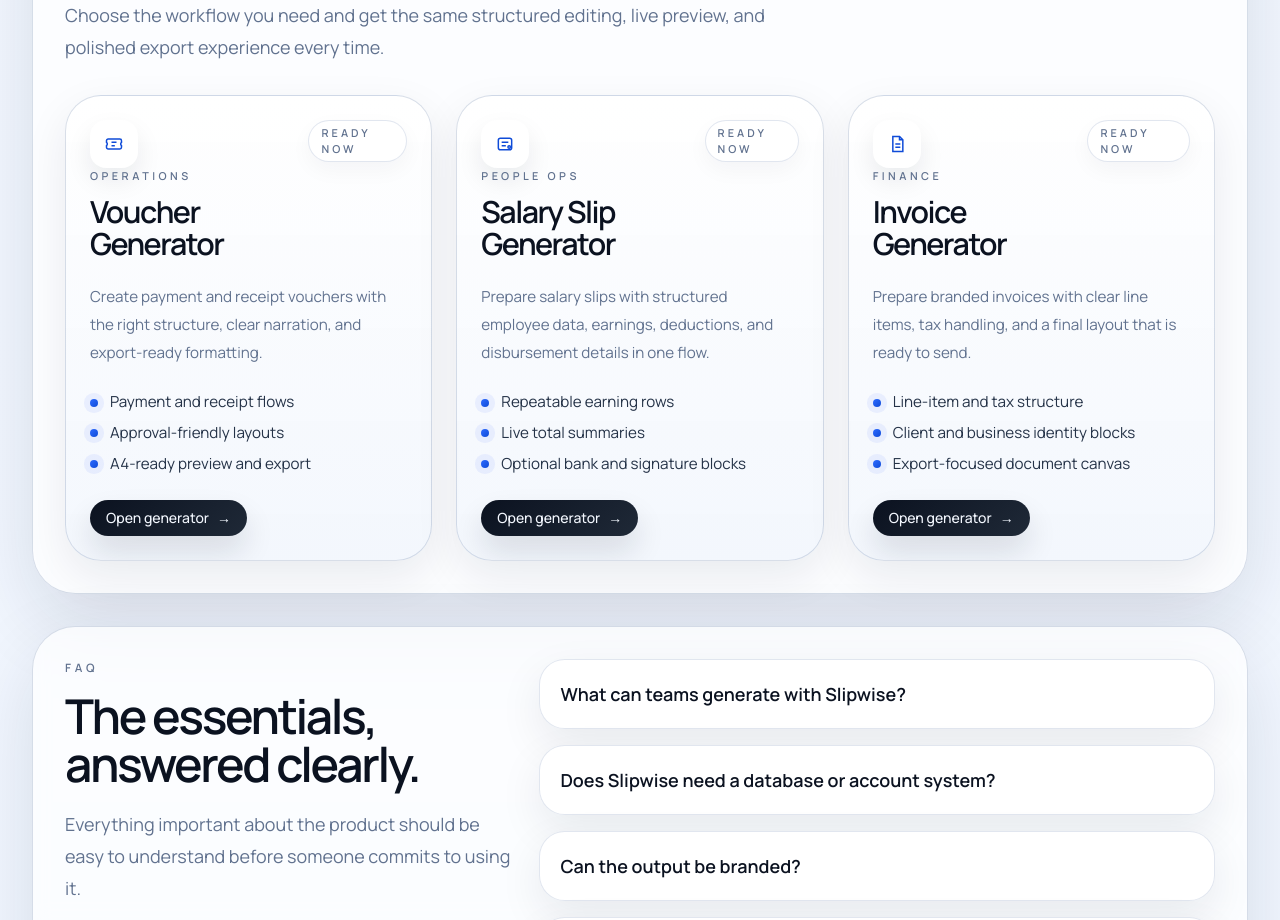
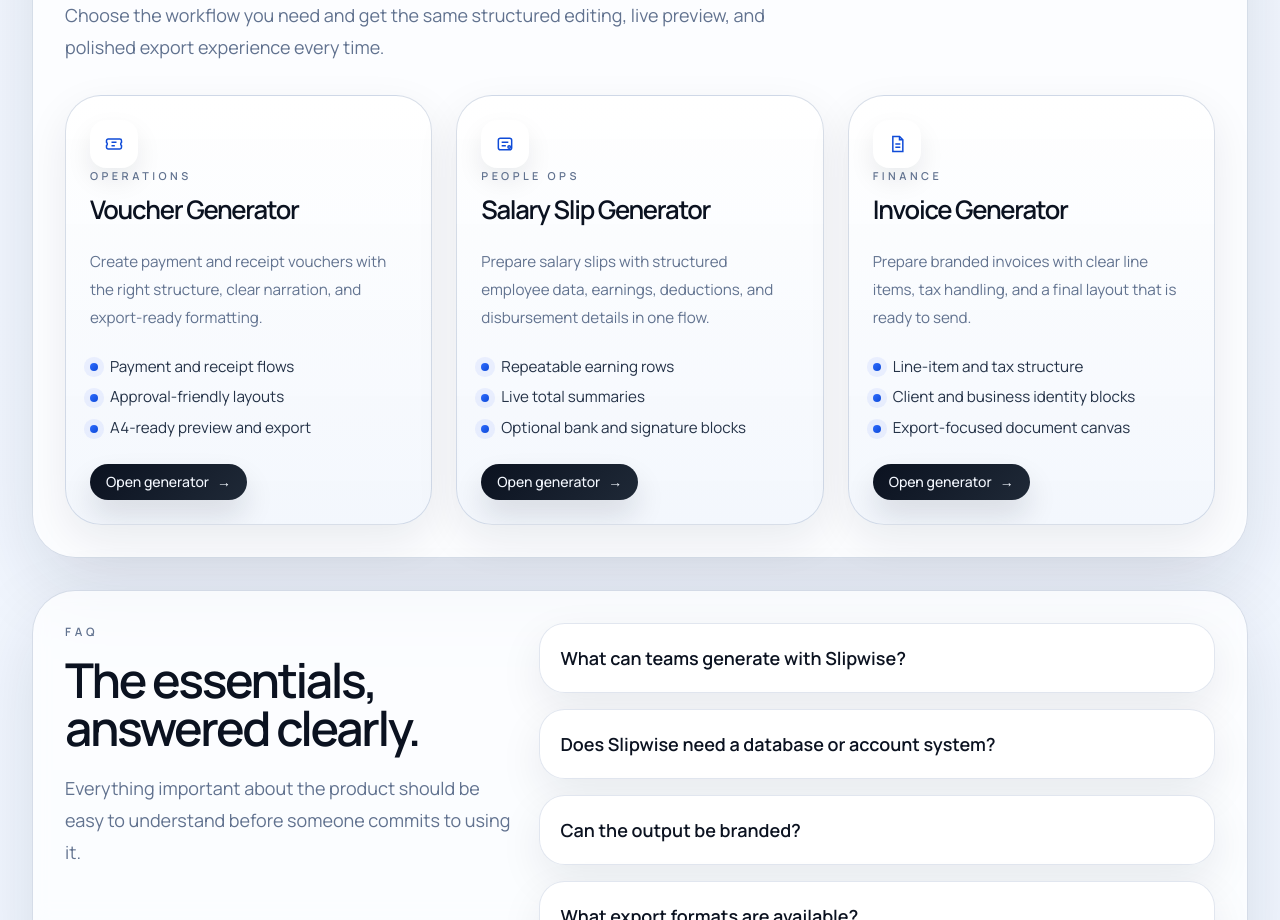
Before and after one commit to Fenar7/PaySlip_Generator, a Next.js app: page / in a window 1280 px wide. Shown: the part 3140-4060 px from the top of the page. Built offline with nearby package versions, Linux system fonts and the light colour scheme.

Commit message:
Tighten generator card headings

```diff
--- a/src/components/foundation/module-card.tsx
+++ b/src/components/foundation/module-card.tsx
@@ -3,7 +3,6 @@
 import Link from "next/link";
 import type { SVGProps } from "react";
 import { motion } from "motion/react";
-import { slipwiseBrand } from "@/components/foundation/slipwise-brand";
 import type { ProductModule } from "@/lib/modules";
 
 type ModuleCardProps = {
@@ -70,13 +69,10 @@
             <p className="text-[0.68rem] font-semibold uppercase tracking-[0.32em] text-[var(--muted-foreground)]">
               {module.eyebrow}
             </p>
-            <h3 className="mt-3 max-w-[14ch] text-[1.65rem] leading-[1.04] tracking-[-0.045em] text-[var(--foreground)] md:text-[1.9rem]">
+            <h3 className="mt-3 text-[1.45rem] leading-[1.08] tracking-[-0.04em] text-[var(--foreground)] md:text-[1.6rem]">
               {module.name}
             </h3>
           </div>
-          <span className="rounded-full border border-[var(--border-soft)] bg-white px-3 py-1 text-[0.68rem] font-semibold uppercase tracking-[0.28em] text-[var(--muted-foreground)] shadow-[0_8px_22px_rgba(15,23,42,0.04)]">
-            {slipwiseBrand.shellBadge}
-          </span>
         </div>
 
         <p className="max-w-sm text-[0.95rem] leading-7 text-[var(--muted-foreground)]">
```
